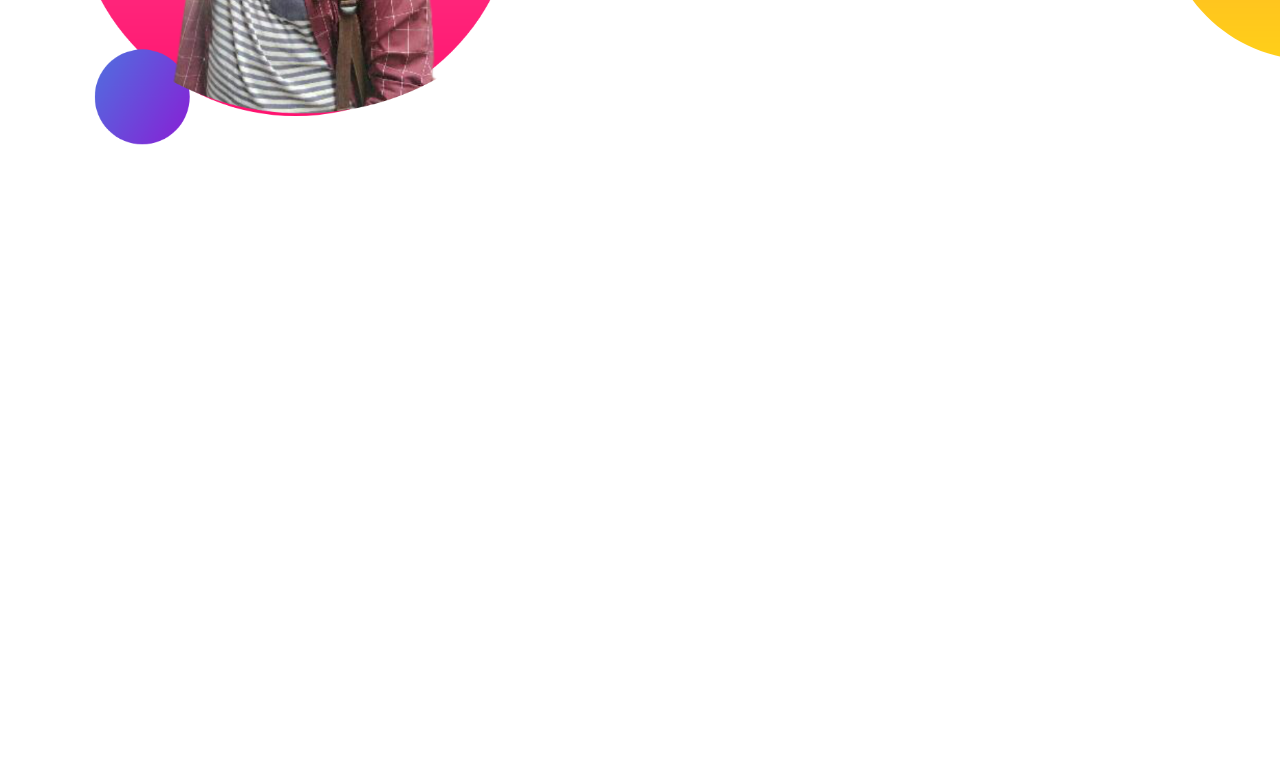
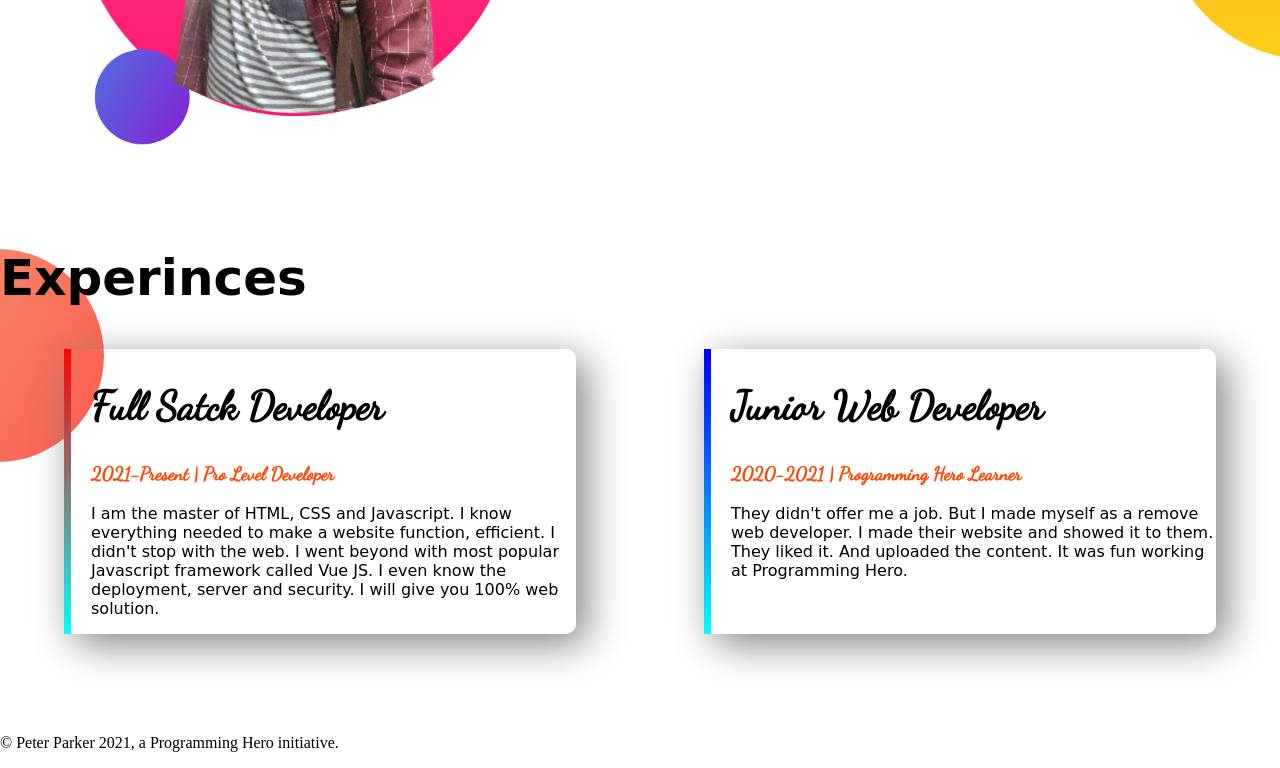
Before and after one commit to shaykotselim/shaykot-portfolio, a plain HTML site: page index.html in a window 1280 px wide. Shown: the part 903-1671 px from the top of the page. Before the commit the page ends 1152 px from the top, so only its background shows below. Drawn offline with Linux system fonts and the light colour scheme.

Commit message:
footer and experince added

```diff
--- a/index.html
+++ b/index.html
@@ -13,7 +13,7 @@
             <link rel="stylesheet" href="style.css">
 </head>
 <body>
-      <section class="top-banner">
+      <section class="top-banner flexible-continer">
         <div class="half-width">
             <h1 class="front-first">Welcome To</h1>
            <h1 class="front-first"> <span class="orange-color">Shaykot Hossain Selim</span> World</h1>
@@ -27,7 +27,8 @@
         </div>
 
         </section>
-        <section class="dream-big">
+
+        <section class="dream-big flexible-continer">
             <div class="half-width">
                 <img src="images/shaykot 2.png" alt="">
             </div>
@@ -42,5 +43,23 @@
 
         </section>
 
+        <section class="experience-area">
+            <h1 class="front-third">Experinces</h1>
+
+          <div class="flexible-continer">
+            <div id="full-stack-developer" class="experince-item">
+                <h2 class="front-first ">Full Satck Developer</h2>
+                <h3 class="front-second orange-color">2021-Present | Pro Level Developer</h3>
+                <p class="front-third">I am the master of HTML, CSS and Javascript. I know everything needed to make a website function, efficient. I didn't stop with the web. I went beyond with most popular Javascript framework called Vue JS. I even know the deployment, server and security. I will give you 100% web solution.</p>
+            </div>
+            <div id="web-dev-expreience" class="experince-item">
+              <h2 class="front-first ">Junior Web Developer</h2>
+              <h3 class="front-second orange-color">2020-2021 | Programming Hero Learner</h3>
+              <p class="front-third">They didn't offer me a job. But I made myself as a remove web developer. I made their website and showed it to them. They liked it. And uploaded the content. It was fun working at Programming Hero.</p>
+            </div>
+          </div>
+
+        </section>
+        <footer><p>© Peter Parker 2021, a Programming Hero initiative.</p></footer>
 </body>
 </html>
--- a/style.css
+++ b/style.css
@@ -13,12 +13,15 @@ font-family: 'Zen Loop', cursive;
 h1{
     font-size: 50px;
 }
+h2{
+    font-size: 40px;
+}
 
 .orange-color{
     color: orangered;
 }
 
-section{
+.flexible-continer{
 
     display: flex;
     margin-bottom: 100px;
@@ -53,3 +56,30 @@ body{
     background-repeat: no-repeat;
     background-position: right;
 }
+.experience-area{
+    background-image: url(images/exp-bg.png);
+    background-repeat: no-repeat;
+}
+
+.experince-item{
+    width: 40%;
+    margin-left: 5%;
+    margin-right: 5%;
+    padding-left: 20px;
+    border-radius: 10px;
+    box-shadow: 10px 10px 40px gray;
+    border-left: 5px ;
+}
+
+#web-dev-expreience{
+    border-left: 7px solid;
+    border-image:linear-gradient(blue, cyan);
+    border-image-slice: 1;
+}
+
+#full-stack-developer{
+    border-left: 7px solid;
+    border-image:linear-gradient(red, cyan);
+    border-image-slice: 1;
+
+}
```
